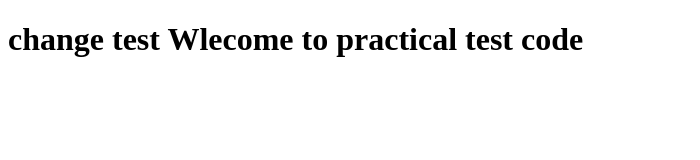
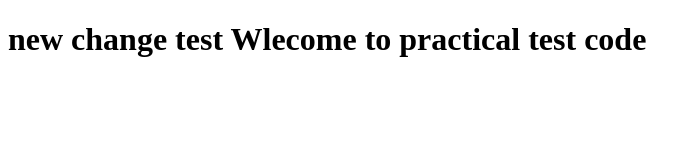
Before and after one commit to dineshpithiya/avalara-practical, a plain HTML site: page index.html in a window 1280 px wide. Shown: the whole page, without its empty margins (0-700 px from the left). Drawn offline with Linux system fonts and the light colour scheme.

Commit message:
Add files via upload
new change again

```diff
--- a/index.html
+++ b/index.html
@@ -4,6 +4,6 @@
 	<title>Wlecome to practical</title>
 </head>
 <body>
-<h1>change test Wlecome to practical test code</h1>
+<h1>new change test Wlecome to practical test code</h1>
 </body>
 </html>
```
